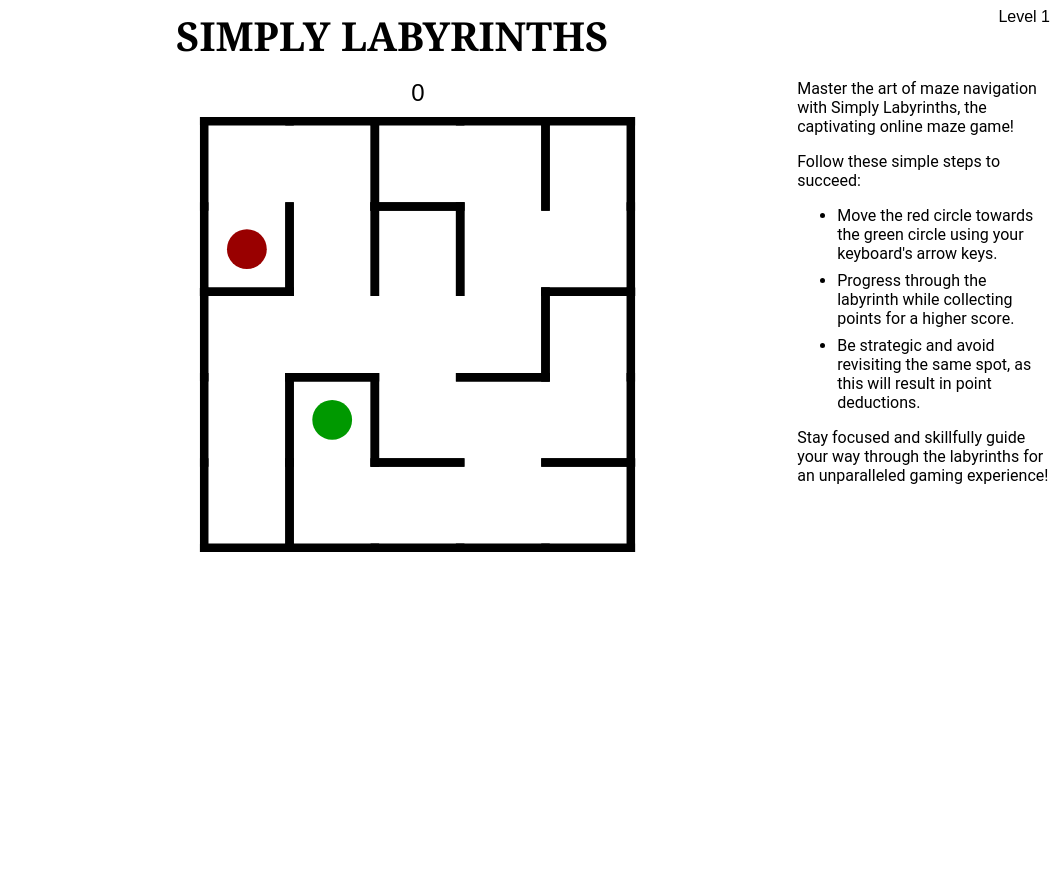
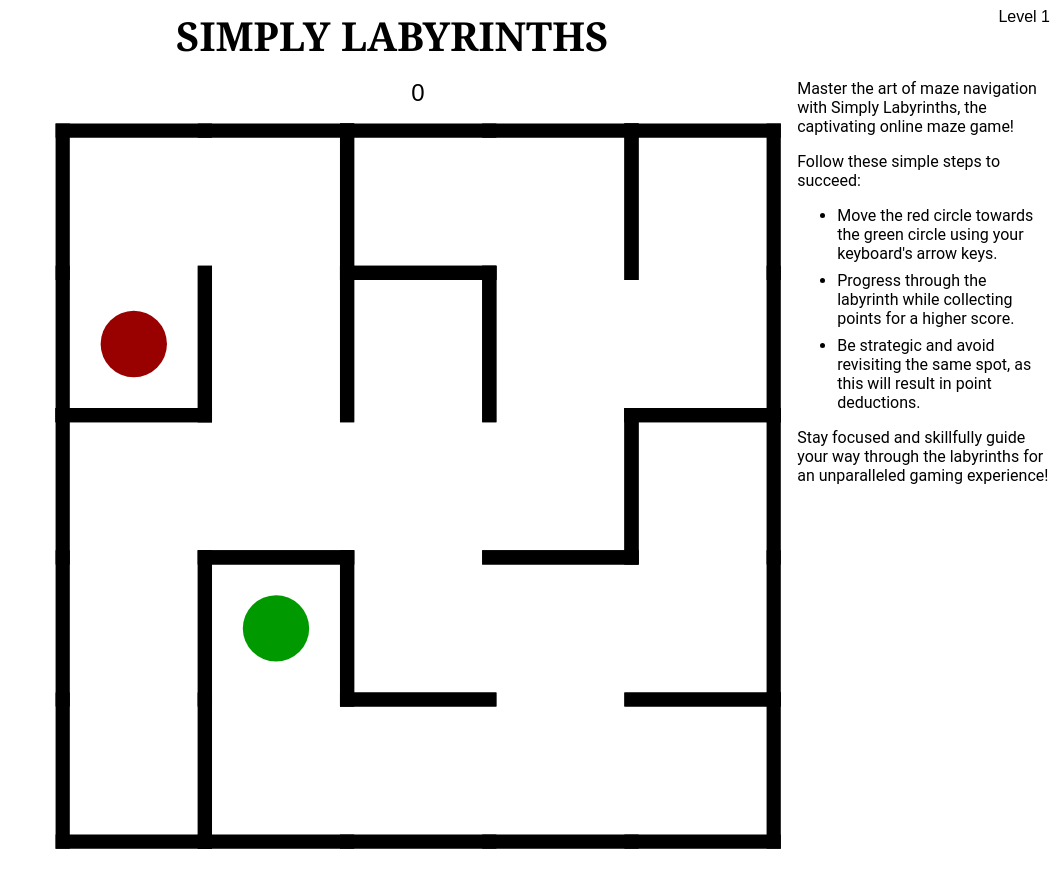
Before and after one commit to amypellegrini/simply-labyrinths-web, a SvelteKit app: page / in a window 1280 px wide. Shown: the whole page, without its empty margins (222-1280 px from the left). Before the commit the page ends 800 px from the top, so only its background shows below. Built offline with nearby package versions, Linux system fonts and the light colour scheme.

Commit message:
fix: maze and score info layout

```diff
--- a/src/routes/+page.svelte
+++ b/src/routes/+page.svelte
@@ -277,6 +277,10 @@
 		margin-top: 1rem;
 	}
 
+	.score-info {
+		padding: 0 1rem;
+	}
+
 	@media (min-width: 640px) {
 		.xs-mt-1 {
 			margin-top: unset;
@@ -294,7 +298,7 @@
 		}
 
 		.maze {
-			width: 60%;
+			width: 100%;
 		}
 
 		.score {
```
